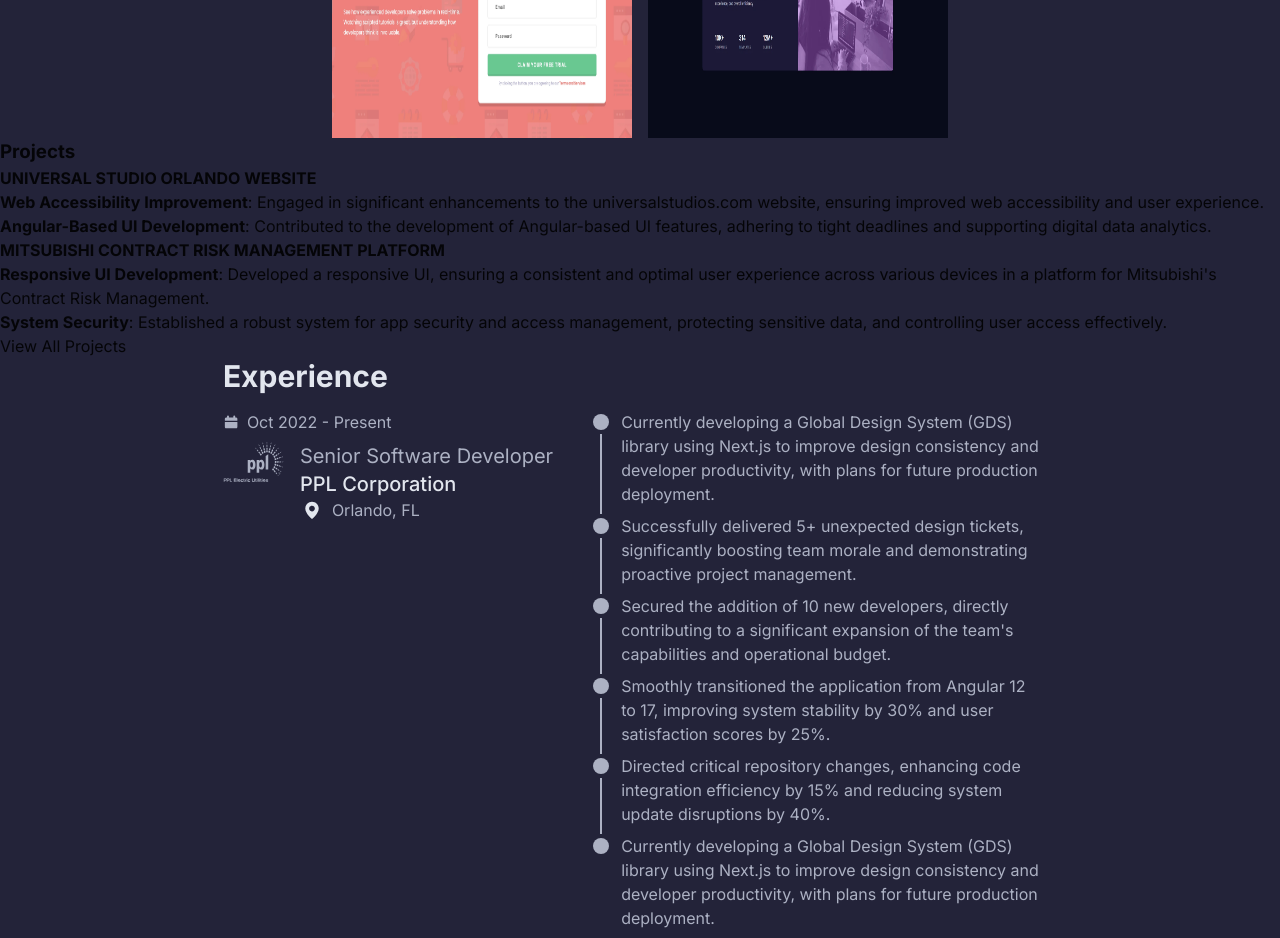
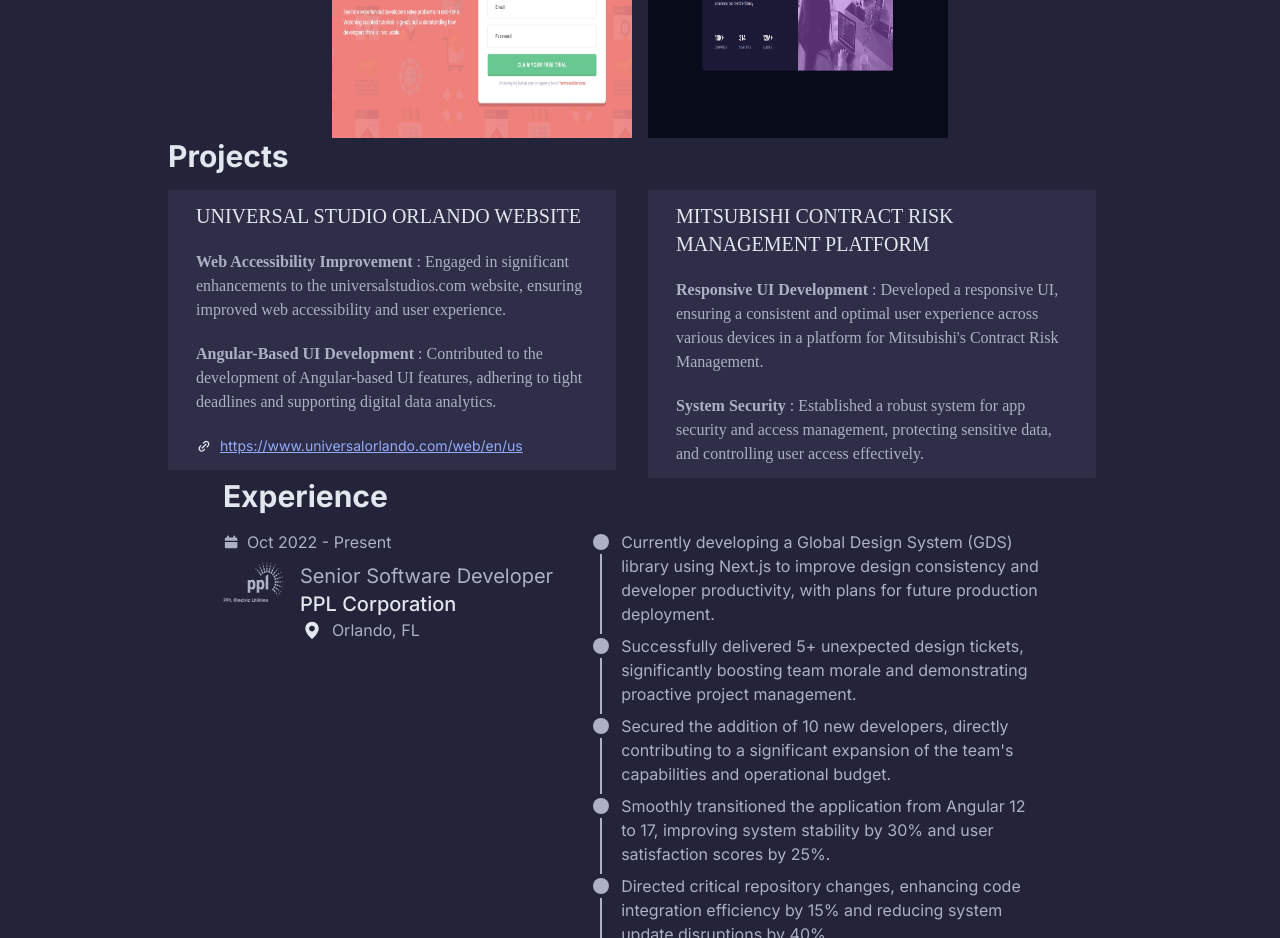
Before and after one commit to royeradames/royeradames-web-v2, an Angular app: page / in a window 1280 px wide. Shown: the part 2080-3018 px from the top of the page. Built offline with nearby package versions, Linux system fonts and the light colour scheme.

Commit message:
Refactor projects component by updating HTML structure and CSS styles for improved clarity and maintainability. Introduce new class names and layout adjustments, enhancing the overall design and user experience.

```diff
--- a/src/app/pages/main/components/resume/components/projects/projects.css
+++ b/src/app/pages/main/components/resume/components/projects/projects.css
@@ -1,7 +1,82 @@
-.hero{
+.projects-list {
   display: flex;
-  gap: 16px;
-  flex-direction: row-reverse;
-  justify-content: center;
+  padding-right: var(--spacing-4, 16px);
+  flex-direction: column;
+  align-items: flex-start;
+  gap: var(--spacing-4, 16px);
+}
+
+.projects-list__title {
+  color: var(--Gray-Lightest, #e2e6ee);
+
+  /* text-3xl/bold */
+  font-family: var(--font-family-sans, Inter);
+  font-size: var(--font-size-3xl, 30px);
+  font-style: normal;
+  font-weight: var(--font-weight-bold, 700);
+  line-height: var(--font-line-height-9, 36px); /* 120% */
+  letter-spacing: var(--font-letter-spacing-normal, 0px);
+}
+
+.projects-list__content {
+  display: flex;
+  align-items: flex-start;
+  align-content: flex-start;
+  gap: 32px var(--spacing-8, 32px);
   flex-wrap: wrap;
 }
+
+.project {
+  display: flex;
+  flex-direction: column;
+  gap: var(--spacing-4, 16px);
+}
+
+.project__content {
+  padding: 12px 28px;
+  min-width: 20em;
+  max-width: 28em;
+  border-radius: var(--radius-none, 0px);
+  background: var(--Gray-Darker, #2e2e48);
+}
+
+.project__title {
+  color: var(--Gray-Lightest, #e2e6ee);
+  font-family: Outfit;
+  font-size: 20px;
+  font-style: normal;
+  font-weight: 500;
+  line-height: var(--7, 28px); /* 140% */
+  letter-spacing: var(--normal, 0px);
+  padding-bottom: 20px;
+}
+
+.project__message {
+  color: var(--Gray-Light, #acb1c3);
+  font-family: "DM Sans";
+  font-size: 16px;
+  font-style: normal;
+  font-weight: 400;
+  line-height: var(--6, 24px);
+  letter-spacing: var(--normal, 0px);
+}
+
+.project__link {
+  display: flex;
+  gap: 8px;
+  margin-top: 20px;
+  color: var(--Secondary-Light, #95aafb);
+  font-family: var(--font-family-sans, Inter);
+  font-size: var(--font-size-sm, 14px);
+  font-style: normal;
+  font-weight: var(--font-weight-normal, 400);
+  line-height: var(--font-line-height-6, 24px);
+  letter-spacing: var(--font-letter-spacing-normal, 0px);
+  align-items: center;
+}
+
+.project__message-list {
+  display: flex;
+  flex-direction: column;
+  gap: 20px;
+}
--- a/src/app/pages/main/components/resume/components/projects/projects.html
+++ b/src/app/pages/main/components/resume/components/projects/projects.html
@@ -1,8 +1,8 @@
-<section class="projects">
-  <h3 class="title">Projects</h3>
-  <div class="projects__content">
+<section class="projects-list">
+  <h3 class="projects-list__title">Projects</h3>
+  <div class="projects-list__content">
     @for (project of projects; track $index) {
-    <div class="projects__item">
+    <section class="project">
       <!-- @if (project.image) {
       <app-image
         [name]="project.image"
@@ -12,23 +12,30 @@
         [type]="'images'"
       ></app-image>
       } -->
-      <h4 class="projects__title">{{ project.title }}</h4>
-      @for (message of project.messageList; track $index) {
-      <p class="projects__message">
-        <strong class="projects__message-title">{{ message.title }}</strong
-        >:
-        <span class="projects__message-description">{{
-          message.description
-        }}</span>
-      </p>
-      }
-      <a [href]="project.link" target="_blank" class="projects__link"></a>
-    </div>
+      <div class="project__content">
+        <h4 class="project__title">{{ project.title }}</h4>
+        <div class="project__message-list">
+          @for (message of project.messageList; track $index) {
+          <p class="project__message">
+            <strong>{{ message.title }}</strong>
+            : {{ message.description }}
+          </p>
+          }
+        </div>
+        @if (project.link) {
+        <a [href]="project.link" target="_blank" class="project__link">
+          <app-image
+            [name]="'link-icon.svg'"
+            [alt]="'link-icon'"
+            [height]="16"
+            [width]="16"
+            [type]="'icons'"
+          ></app-image>
+          {{ project.link }}
+        </a>
+        }
+      </div>
+    </section>
     }
   </div>
-  <footer>
-    <a routerLink="/projects" class="projects__footer-link"
-      >View All Projects</a
-    >
-  </footer>
 </section>
--- a/src/app/pages/main/components/resume/components/projects/projects.ts
+++ b/src/app/pages/main/components/resume/components/projects/projects.ts
@@ -1,11 +1,13 @@
 import { Component } from '@angular/core';
 import projectsData from '@shared/data/resume/projects.data';
+import { Image } from "@shared/components/image/image";
 // import { Image } from '@shared/components/image/image';
 
 @Component({
   selector: 'app-projects',
   templateUrl: './projects.html',
   styleUrl: './projects.css',
+  imports: [Image],
   // imports: [Image],
 })
 export class Projects {
```
